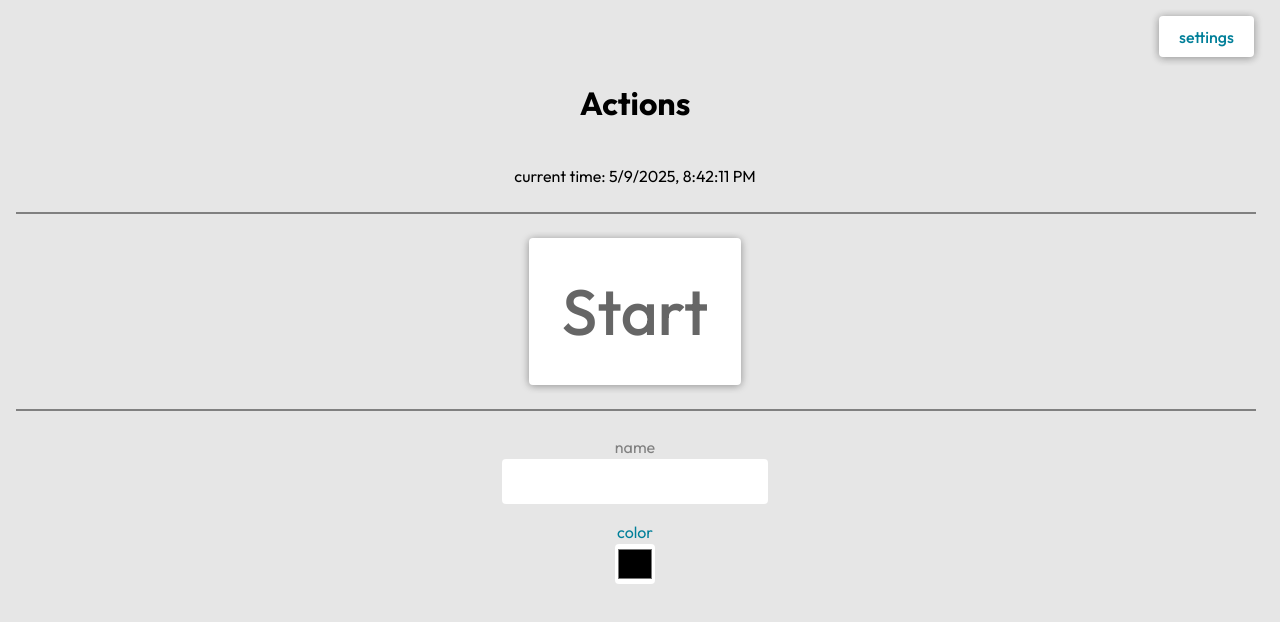
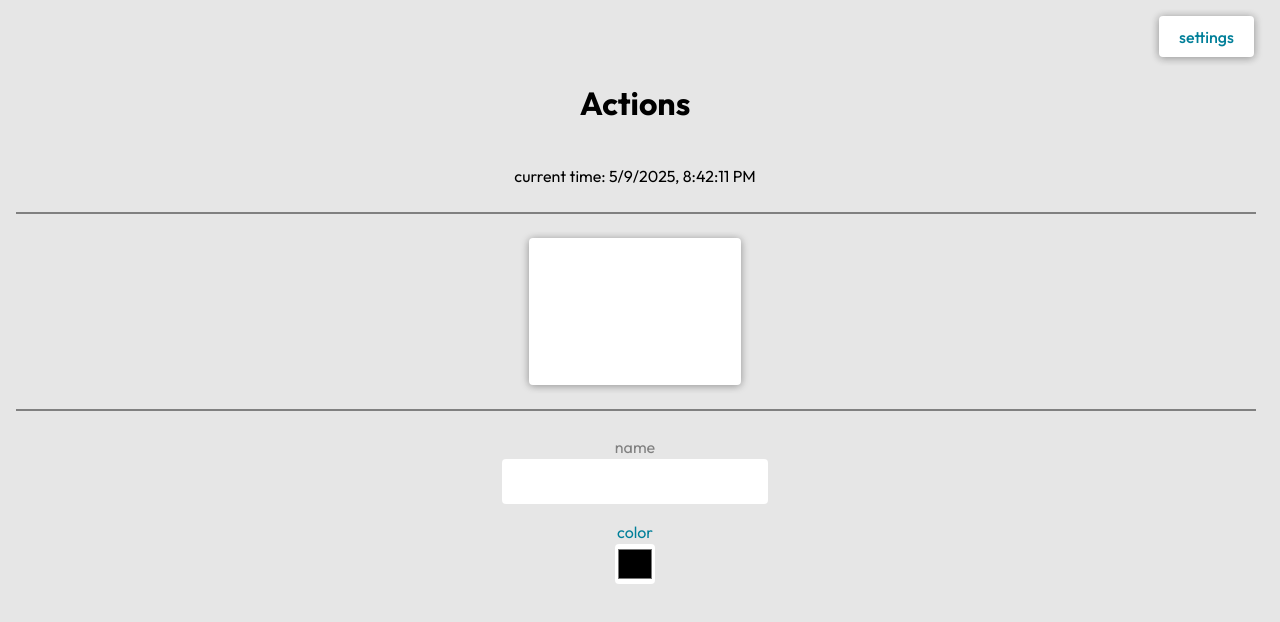
Before and after one commit to serjG901/am9, a React (Vite) app: page / in a window 1280 px wide. Shown: the top 622 px of the page. Built offline with nearby package versions, Linux system fonts and the light colour scheme.

Commit message:
Update style.css

```diff
--- a/src/ui/substance/start-stop-action/style.css
+++ b/src/ui/substance/start-stop-action/style.css
@@ -4,9 +4,11 @@
   --border-radius-action-element: var(--border-radius-big-action-element);
   --padding-action-element: var(--padding-big-action-element);
   .action {
-    transition: transform 0.5s linear;
+    opacity: 0;
+    transition: transform 0.5s linear, opacity 0.5s linear;
   }
   .action:has(~ div) {
+    opacity: 1;
     transform: translateY(calc(-1*var(--padding-big-action-element)));
   }
   .action + div{
```
